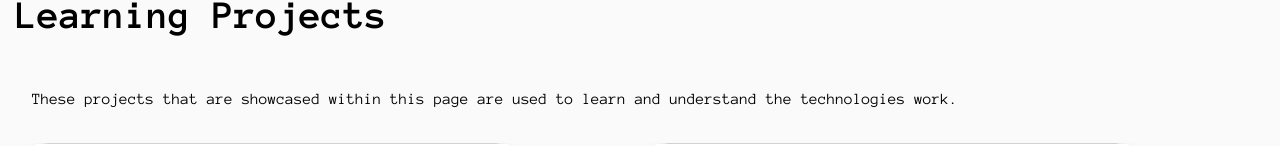
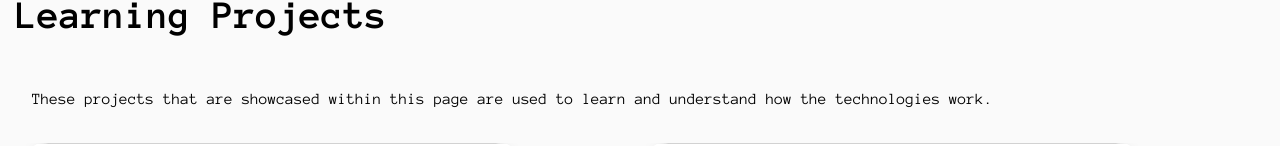
Before and after one commit to KisuraWSP/KisuraWSP.github.io, a React (Vite) app: page /learn in a window 1280 px wide. Shown: the part 150-296 px from the top of the page. Built offline with nearby package versions, Linux system fonts and the light colour scheme.

Commit message:
fixed  typo

```diff
--- a/src/views/Learn.tsx
+++ b/src/views/Learn.tsx
@@ -58,7 +58,7 @@ function Learn() {
             <h1 style={headerStyle}>Learning Projects</h1>
             <p style={textStyle}>
                 These projects that are showcased within this page are used to learn
-                and understand the technologies work.
+                and understand how the technologies work.
             </p>
             <Container style={containerStyle}>
                 <Row style={cardMargin}>
```
